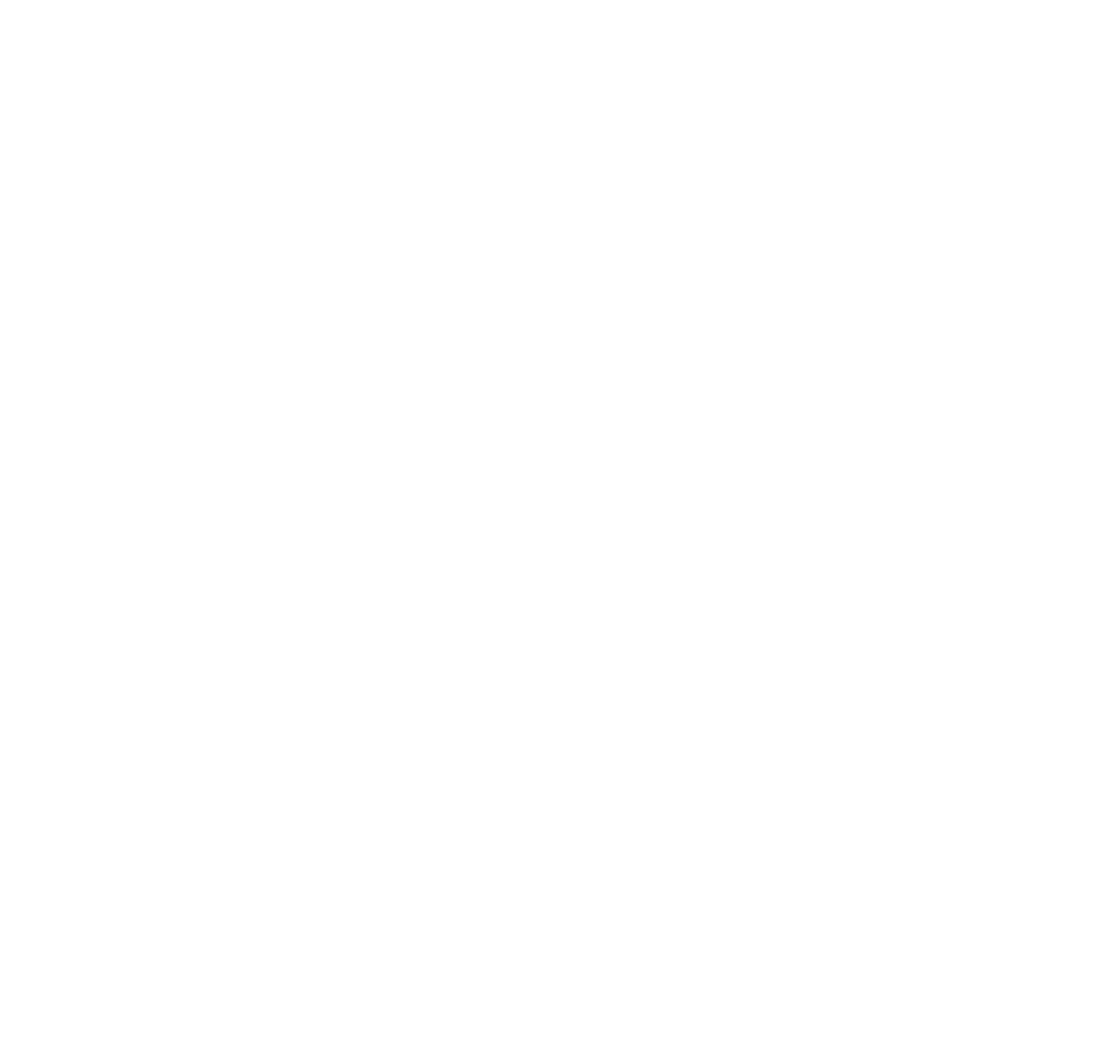
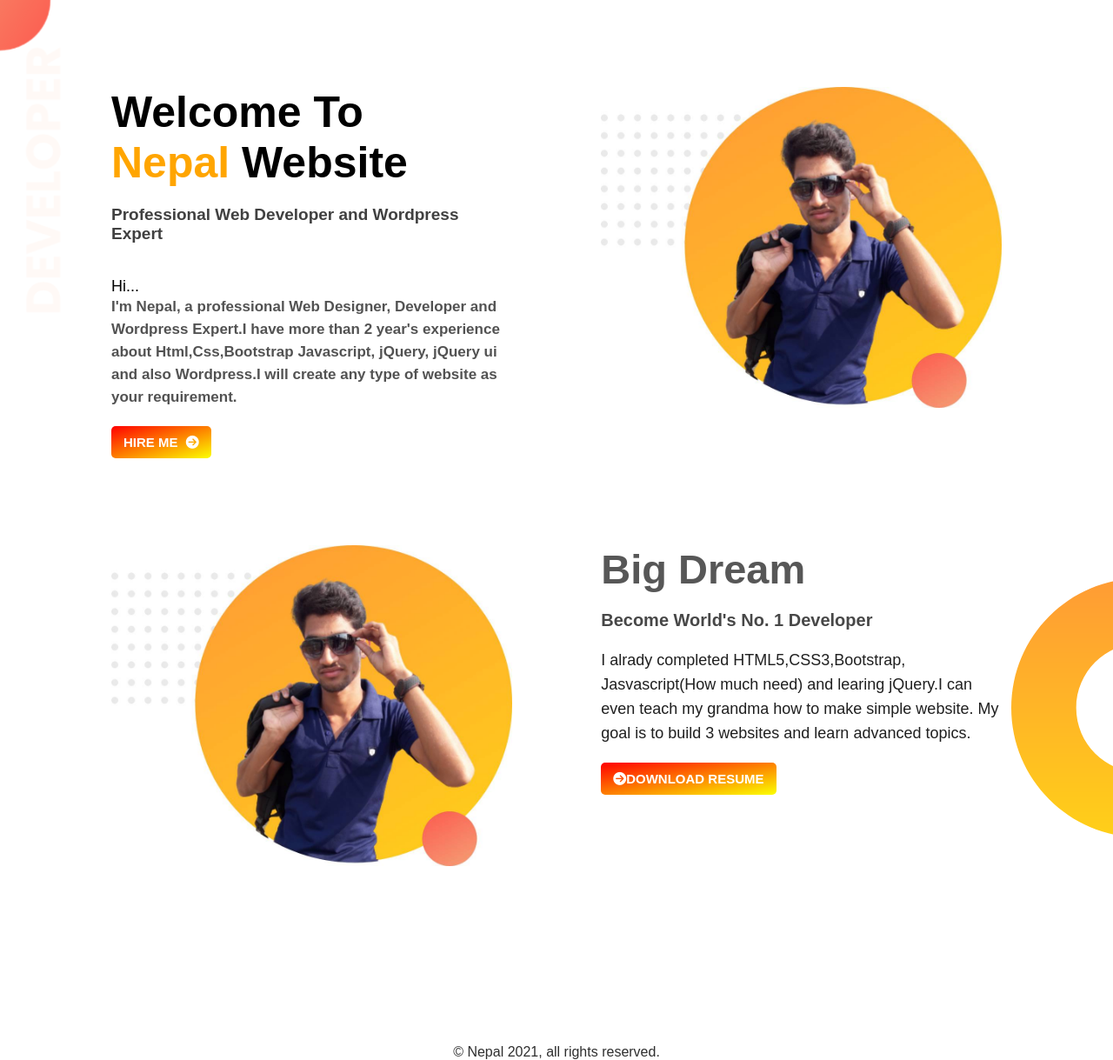
Before and after one commit to nepalgain11/portfolio-website, a plain HTML site: page index.html in a window 1280 px wide. Shown: the whole page at 87% size. Before the commit the page ends 800 px from the top, so only its background shows below. Drawn offline with Linux system fonts and the light colour scheme.

Commit message:
ny portfolio

```diff
--- a/index.html
+++ b/index.html
@@ -3,9 +3,47 @@
     <head>
         <meta charset="UTF-8">
         <meta name="viewport" content="width=device-width, initial-scale=1.0">
-    <title>Document</title>
+        <title>Nepal's Portfolio Website</title>
+        <script src="https://use.fontawesome.com/6f3b81a343.js"></script>
+        <link rel="stylesheet" href="style.css">
     </head>
     <body>
+        <header class="header-area">
+            <div class="container">
+               <div class="header-section">
+                    <div class="header-left">
+                        <h1 class="heading1" >Welcome To</h1>
+                        <h1 class="heading-2"><span class="header-highlight">Nepal</span> Website</h1>
+                        <h3>Professional Web Developer and Wordpress Expert</h3>
+                        <span>Hi...</span>
+                        <p>I'm Nepal, a professional Web Designer, Developer and Wordpress Expert.I have more      than 2 year's experience about Html,Css,Bootstrap Javascript, jQuery, jQuery ui and also     Wordpress.I will create any type of website as your requirement.
+                       </p>
+                       <a class="link"  href="www.fiverr.com/nepalgain13">HIRE ME <i class="fa fa-arrow-circle-right" aria-hidden="true"></i></a>
+                    </div>
+                    <div class="header-right">
+                        <img src="images/nepal1.jpg" alt="header image">
+                    </div>
+               </div>
+            </div>
+        </header>
+        <section class="middle-area">
+            <div class="container">
+                <div class="main-middle-area">
+                    <div class="header-left">
+                        <img src="images/nepal1.jpg" alt="header image">
+                    </div>
+                    <div class="header-right">
+                        <h1 class="middle-h1">Big Dream</h1>
+                        <h3 class="middle-h3">Become World's No. 1 Developer</h3>
+                        <p class="middle-p">I alrady completed HTML5,CSS3,Bootstrap, Jasvascript(How much need) and learing jQuery.I can even teach my grandma how to make simple website. My goal is to build 3 websites and learn advanced topics.</p>
+                        <a class="link"  href="www.fiverr.com/nepalgain13"><i class="fa fa-arrow-circle-right" aria-hidden="true"></i>DOWNLOAD RESUME</a>
+                    </div>
+                </div>
+            </div>
+        </section>
+        <footer>
+            <p>© Nepal 2021, all rights reserved.</p>
+        </footer>
 
     </body>
 </html>
--- a/style.css
+++ b/style.css
@@ -0,0 +1,121 @@
+body{
+    font-family:arial;
+    font-size:18px;
+    font-weight:400;
+    margin:0;
+}
+.container{
+    width:80%;
+    margin:0 auto;
+}
+.header-area {
+    background-image: url("images/top-banner.png");
+    background-repeat: no-repeat;
+}
+.header-section{
+    padding:100px 0;
+    overflow:hidden;
+}
+.header-highlight{
+    color:orange;
+}
+.header-left{
+    width:45%;
+    float:left;
+}
+.header-right{
+    width:45%;
+    float:right;
+   overflow: hidden;
+}
+.header-right img{
+    width:100%;
+
+}
+h1{
+    margin:0px;
+}
+.header-left h3{
+    margin: 20px 0px 39px 0px;
+    font-size: 19px;
+    color: #000000bf;
+    font-weight: 600;
+}
+.header-left  p{
+    font-size: 17px;
+    color: #000000ad;
+    font-weight: 600;
+    line-height: 26px;
+    margin-top:0;
+}
+.link{
+    text-decoration: none;
+    background-image: linear-gradient(to left top, #fbff00, red);
+    padding: 10px 14px;
+    border-radius: 5px;
+    color: white;
+    font-weight: 600;
+    margin-top: 20px;
+    display: inline-block;
+    font-size:15px;
+}
+
+a:hover {
+    background-image: linear-gradient(to left top, #ff0000, rgb(187, 255, 0));
+}
+
+.header-left a i{
+    margin-left:5px;
+    font-size: 15px;;
+}
+
+p{
+    margin:0px;
+}
+.header-right img{
+    width:100%;
+    display:block
+}
+
+
+.heading1{
+    font-size:50px;
+}
+.heading-2{
+    font-size:50px;
+}
+
+.middle-area{
+    overflow:hidden;
+    background-image: url("images/dream-bg.png");
+    background-repeat: no-repeat;
+    background-position: right;
+}
+.main-middle-area{
+    overflow: hidden;
+}
+.main-middle-area .header-left img{
+    width:100%;
+}
+.middle-h1{
+    font-size: 47px;
+    color: #000000a8;
+}
+.middle-h3{
+    font-size: 20px;
+    color: #000000b8;
+}
+.middle-p{
+    color: #000000e0;
+    font-size: 18px;
+    line-height: 28px;
+}
+
+
+footer p{
+    text-align: center;
+    color: #000000d1;
+    font-size: 16px;
+    margin-top: 200px;
+
+}
```
Also changed, not shown: images/nepal1.jpg (added). Lines whose indentation alone changed are shown as unchanged.
